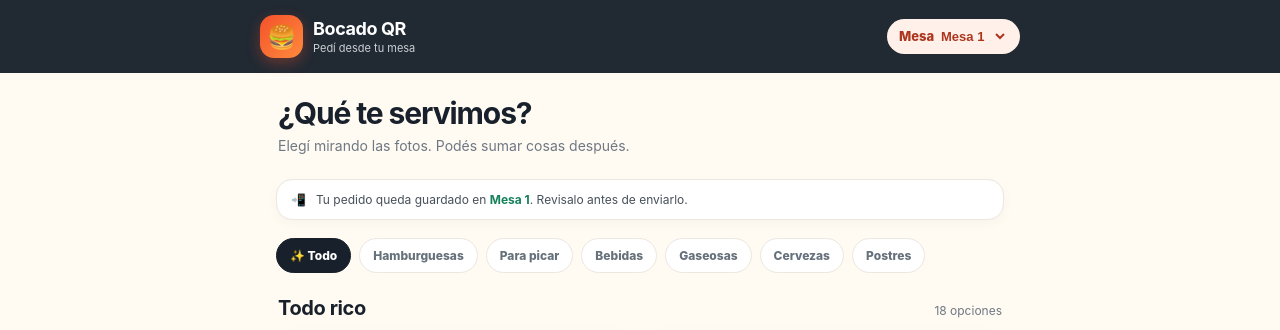
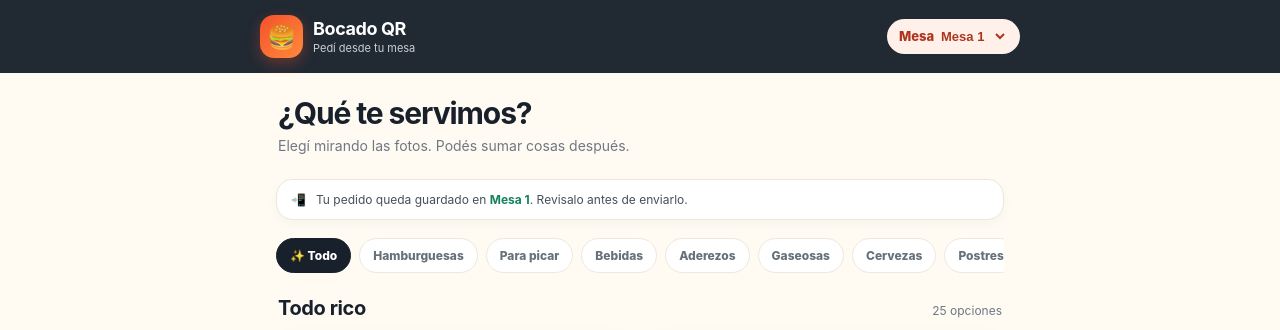
Before and after one commit to imprentaruiz-salta/volante-server, a Flask app: page /menu in a window 1280 px wide. Shown: the top 330 px of the page. Run offline with Flask 3, Linux system fonts and the light colour scheme.

Commit message:
Agregar aderezos al menu QR

```diff
--- a/templates/menu.html
+++ b/templates/menu.html
@@ -37,6 +37,13 @@ const products=[
 {id:'limonada',cat:'Bebidas',name:'Limonada casera',desc:'Jugo natural de limón, hielo y menta · 400 ml.',price:4500,img:'https://images.unsplash.com/photo-1523677011781-c91d1bbe2f9e?auto=format&fit=crop&w=700&q=82',tag:'Natural'},
 {id:'papas',cat:'Para picar',name:'Papas fritas',desc:'Porción crocante con salsa de la casa.',price:3600,img:'https://images.unsplash.com/photo-1573080496219-bb080dd4f877?auto=format&fit=crop&w=700&q=82'},
 {id:'mani',cat:'Para picar',name:'Maní salado',desc:'Porción para compartir.',price:1800,img:'https://images.unsplash.com/photo-1567892737950-30c7e37d5b26?auto=format&fit=crop&w=700&q=82'},
+{id:'mayonesa',cat:'Aderezos',name:'Mayonesa',desc:'Porción individual.',price:700,img:'https://images.unsplash.com/photo-1586190848861-99aa4a171e90?auto=format&fit=crop&w=700&q=82'},
+{id:'ketchup',cat:'Aderezos',name:'Ketchup',desc:'Porción individual.',price:700,img:'https://images.unsplash.com/photo-1601050690117-94f5f6fa8bd7?auto=format&fit=crop&w=700&q=82'},
+{id:'mostaza',cat:'Aderezos',name:'Mostaza',desc:'Porción individual.',price:700,img:'https://images.unsplash.com/photo-1601050690117-94f5f6fa8bd7?auto=format&fit=crop&w=700&q=82'},
+{id:'golf',cat:'Aderezos',name:'Salsa golf',desc:'Porción individual.',price:700,img:'https://images.unsplash.com/photo-1601050690117-94f5f6fa8bd7?auto=format&fit=crop&w=700&q=82'},
+{id:'barbacoa',cat:'Aderezos',name:'Barbacoa',desc:'Porción individual.',price:700,img:'https://images.unsplash.com/photo-1601050690117-94f5f6fa8bd7?auto=format&fit=crop&w=700&q=82'},
+{id:'picante',cat:'Aderezos',name:'Salsa picante',desc:'Porción individual.',price:700,img:'https://images.unsplash.com/photo-1601050690117-94f5f6fa8bd7?auto=format&fit=crop&w=700&q=82'},
+{id:'cheddar',cat:'Aderezos',name:'Salsa cheddar',desc:'Porción individual caliente.',price:1200,img:'https://images.unsplash.com/photo-1581450871972-6b0c3a7b7f96?auto=format&fit=crop&w=700&q=82',tag:'Extra'},
 {id:'mirinda15',cat:'Gaseosas',name:'Mirinda naranja',desc:'Botella familiar de 1,5 litros.',price:3200,img:'https://images.unsplash.com/photo-1629203849820-fdd70d49c38e?auto=format&fit=crop&w=700&q=82'},
 {id:'coca15',cat:'Gaseosas',name:'Coca-Cola',desc:'Botella familiar de 1,5 litros.',price:3500,img:'https://images.unsplash.com/photo-1554866585-cd94860890b7?auto=format&fit=crop&w=700&q=82'},
 {id:'fanta500',cat:'Gaseosas',name:'Fanta naranja',desc:'Botella individual de 500 ml.',price:1900,img:'https://images.unsplash.com/photo-1581636625402-29b2a704ef13?auto=format&fit=crop&w=700&q=82'},
```
